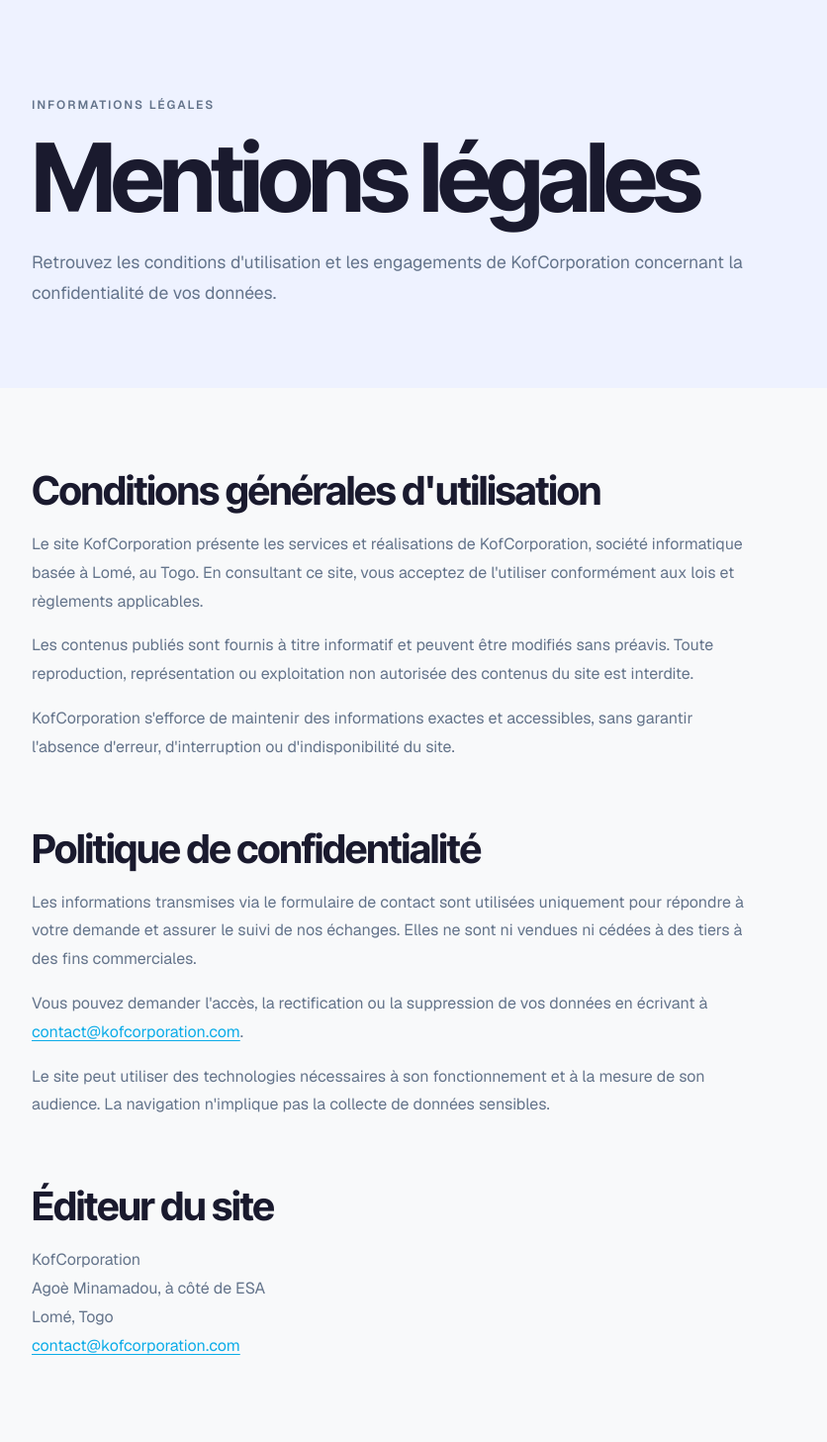
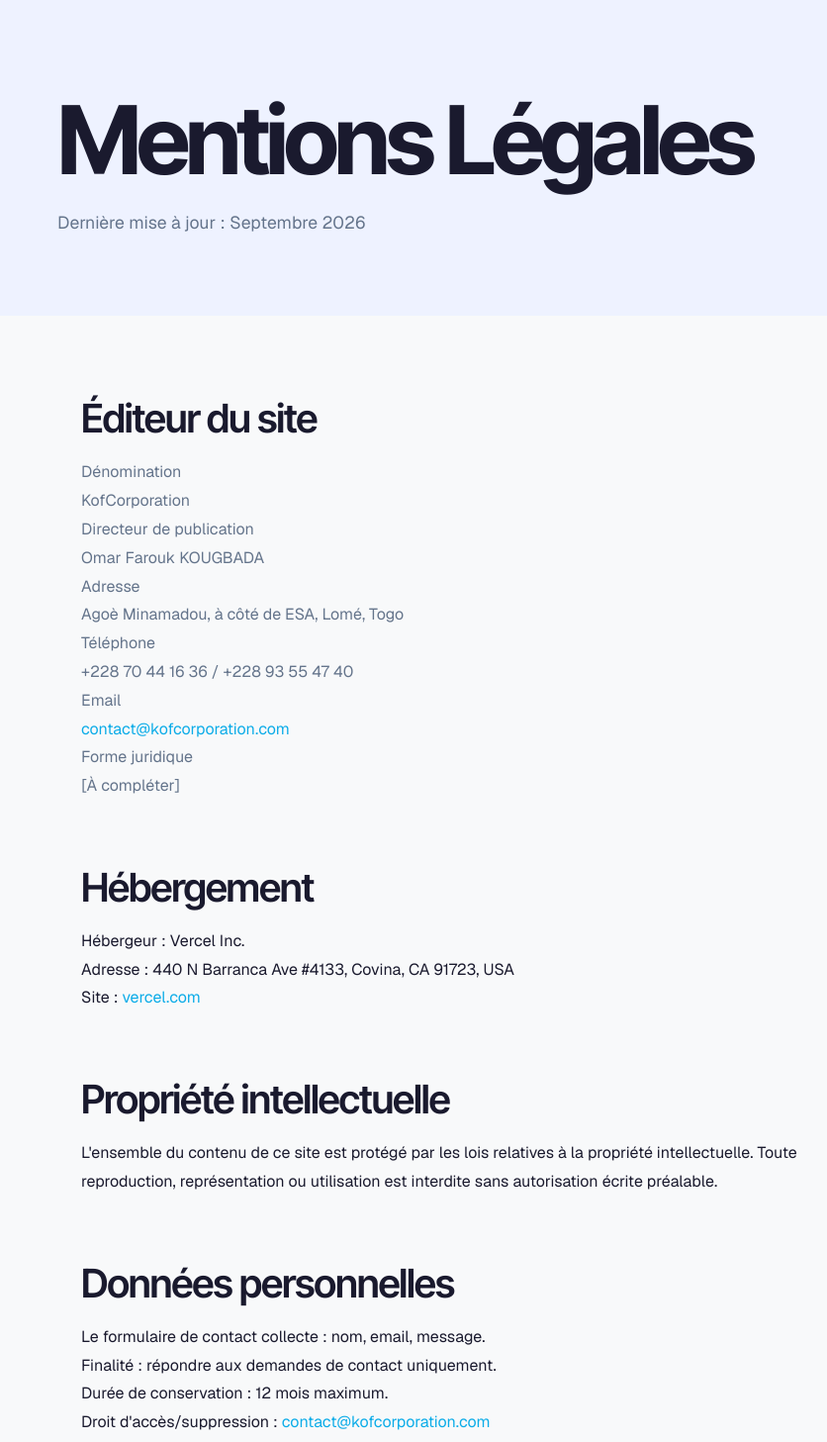
Before and after one commit to Godwin-creator/kofcorporation-website, a Next.js app: page /mentions-legales in a window 1280 px wide. Shown: the part 80-1537 px from the top of the page at 99% size, without its empty margins (182-1018 px from the left). Built offline with nearby package versions, Linux system fonts and the light colour scheme.

Commit message:
feat: refactor mentions légales page and add NotFound component

```diff
--- a/src/app/mentions-legales/mentions-legales.css
+++ /dev/null
@@ -1,94 +0,0 @@
-.legal-page {
-  min-height: 100vh;
-  background: var(--color-bg);
-  color: var(--color-text);
-}
-
-.legal-page__container {
-  width: 100%;
-  max-width: 900px;
-  margin: 0 auto;
-  padding: 0 1.5rem;
-}
-
-.legal-page__hero {
-  background: var(--color-surface-alt);
-}
-
-.legal-page__hero .legal-page__container {
-  padding-top: 7rem;
-  padding-bottom: 5rem;
-}
-
-.legal-page__eyebrow {
-  margin-bottom: 1rem;
-  color: var(--color-accent);
-  font-size: 0.75rem;
-  font-weight: 600;
-  letter-spacing: 0.16em;
-  text-transform: uppercase;
-}
-
-.legal-page h1,
-.legal-page h2 {
-  color: var(--color-text);
-  font-family: var(--font-heading);
-}
-
-.legal-page h1 {
-  font-size: clamp(2.75rem, 8vw, 6rem);
-  letter-spacing: -0.05em;
-  line-height: 0.95;
-}
-
-.legal-page__intro {
-  max-width: 620px;
-  margin-top: 1.5rem;
-  color: var(--color-text-muted);
-  font-size: 1.1rem;
-}
-
-.legal-page__content {
-  padding-top: 5rem;
-  padding-bottom: 6rem;
-}
-
-.legal-page__content section + section {
-  margin-top: 4rem;
-}
-
-.legal-page h2 {
-  margin-bottom: 1rem;
-  font-size: clamp(1.75rem, 4vw, 2.5rem);
-  letter-spacing: -0.03em;
-}
-
-.legal-page p,
-.legal-page address {
-  max-width: 720px;
-  color: var(--color-text-muted);
-  font-style: normal;
-  line-height: 1.8;
-}
-
-.legal-page p + p {
-  margin-top: 1rem;
-}
-
-.legal-page a {
-  color: var(--color-accent);
-  text-decoration: underline;
-  text-underline-offset: 0.2em;
-}
-
-@media (max-width: 640px) {
-  .legal-page__hero .legal-page__container {
-    padding-top: 5rem;
-    padding-bottom: 4rem;
-  }
-
-  .legal-page__content {
-    padding-top: 4rem;
-    padding-bottom: 4rem;
-  }
-}
--- a/src/app/mentions-legales/page.tsx
+++ b/src/app/mentions-legales/page.tsx
@@ -1,5 +1,5 @@
 import type { Metadata } from "next";
-import "./mentions-legales.css";
+import Link from "next/link";
 
 export const metadata: Metadata = {
   title: "Mentions légales — KofCorporation",
@@ -7,79 +7,132 @@ export const metadata: Metadata = {
     "Mentions légales, conditions générales d'utilisation et politique de confidentialité de KofCorporation.",
 };
 
+const sectionTitleStyle = {
+  margin: "0 0 1rem",
+  fontFamily: "var(--font-heading)",
+  fontSize: "clamp(1.75rem, 4vw, 2.5rem)",
+  fontWeight: 600,
+  letterSpacing: "-0.03em",
+  lineHeight: 1.2,
+};
+
 export default function MentionsLegalesPage() {
   return (
-    <main className="legal-page">
-      <header className="legal-page__hero">
-        <div className="legal-page__container">
-          <p className="legal-page__eyebrow">Informations légales</p>
-          <h1>Mentions légales</h1>
-          <p className="legal-page__intro">
-            Retrouvez les conditions d&apos;utilisation et les engagements de
-            KofCorporation concernant la confidentialité de vos données.
+    <div style={{ color: "var(--color-text)" }}>
+      <header
+        style={{
+          padding: "7rem 1.5rem 5rem",
+          backgroundColor: "var(--color-surface-alt)",
+        }}
+      >
+        <div style={{ maxWidth: "800px", margin: "0 auto" }}>
+          <h1
+            style={{
+              margin: 0,
+              fontFamily: "var(--font-heading)",
+              fontSize: "clamp(2.75rem, 8vw, 6rem)",
+              fontWeight: 700,
+              letterSpacing: "-0.05em",
+              lineHeight: 0.95,
+            }}
+          >
+            Mentions Légales
+          </h1>
+          <p
+            style={{
+              margin: "1.5rem 0 0",
+              color: "var(--color-text-muted)",
+              fontFamily: "var(--font-body)",
+              fontSize: "1.1rem",
+            }}
+          >
+            Dernière mise à jour : Septembre 2026
           </p>
         </div>
       </header>
 
-      <div className="legal-page__container legal-page__content">
-        <section aria-labelledby="cgu-title">
-          <h2 id="cgu-title">Conditions générales d&apos;utilisation</h2>
+      <div
+        style={{
+          maxWidth: "800px",
+          margin: "0 auto",
+          padding: "5rem 1.5rem 6rem",
+          fontFamily: "var(--font-body)",
+          lineHeight: 1.8,
+        }}
+      >
+        <section aria-labelledby="publisher-title" style={{ marginBottom: "4rem" }}>
+          <h2 id="publisher-title" style={sectionTitleStyle}>Éditeur du site</h2>
+          <dl style={{ margin: 0, color: "var(--color-text-muted)" }}>
+            <div><dt>Dénomination</dt><dd>KofCorporation</dd></div>
+            <div><dt>Directeur de publication</dt><dd>Omar Farouk KOUGBADA</dd></div>
+            <div><dt>Adresse</dt><dd>Agoè Minamadou, à côté de ESA, Lomé, Togo</dd></div>
+            <div><dt>Téléphone</dt><dd>+228 70 44 16 36 / +228 93 55 47 40</dd></div>
+            <div><dt>Email</dt><dd><a href="mailto:contact@kofcorporation.com">contact@kofcorporation.com</a></dd></div>
+            <div><dt>Forme juridique</dt><dd>[À compléter]</dd></div>
+          </dl>
+        </section>
+
+        <section aria-labelledby="hosting-title" style={{ marginBottom: "4rem" }}>
+          <h2 id="hosting-title" style={sectionTitleStyle}>Hébergement</h2>
+          <p>Hébergeur : Vercel Inc.</p>
+          <p>Adresse : 440 N Barranca Ave #4133, Covina, CA 91723, USA</p>
+          <p>Site : <a href="https://vercel.com">vercel.com</a></p>
+        </section>
+
+        <section aria-labelledby="intellectual-property-title" style={{ marginBottom: "4rem" }}>
+          <h2 id="intellectual-property-title" style={sectionTitleStyle}>Propriété intellectuelle</h2>
           <p>
-            Le site KofCorporation présente les services et réalisations de
-            KofCorporation, société informatique basée à Lomé, au Togo. En
-            consultant ce site, vous acceptez de l&apos;utiliser conformément
-            aux lois et règlements applicables.
-          </p>
-          <p>
-            Les contenus publiés sont fournis à titre informatif et peuvent
-            être modifiés sans préavis. Toute reproduction, représentation ou
-            exploitation non autorisée des contenus du site est interdite.
-          </p>
-          <p>
-            KofCorporation s&apos;efforce de maintenir des informations
-            exactes et accessibles, sans garantir l&apos;absence d&apos;erreur,
-            d&apos;interruption ou d&apos;indisponibilité du site.
+            L&apos;ensemble du contenu de ce site est protégé par les lois
+            relatives à la propriété intellectuelle. Toute reproduction,
+            représentation ou utilisation est interdite sans autorisation
+            écrite préalable.
           </p>
         </section>
 
-        <section aria-labelledby="privacy-title">
-          <h2 id="privacy-title">Politique de confidentialité</h2>
+        <section aria-labelledby="personal-data-title" style={{ marginBottom: "4rem" }}>
+          <h2 id="personal-data-title" style={sectionTitleStyle}>Données personnelles</h2>
+          <p>Le formulaire de contact collecte : nom, email, message.</p>
+          <p>Finalité : répondre aux demandes de contact uniquement.</p>
+          <p>Durée de conservation : 12 mois maximum.</p>
           <p>
-            Les informations transmises via le formulaire de contact sont
-            utilisées uniquement pour répondre à votre demande et assurer le
-            suivi de nos échanges. Elles ne sont ni vendues ni cédées à des
-            tiers à des fins commerciales.
+            Droit d&apos;accès/suppression :{" "}
+            <a href="mailto:contact@kofcorporation.com">contact@kofcorporation.com</a>
           </p>
           <p>
-            Vous pouvez demander l&apos;accès, la rectification ou la
-            suppression de vos données en écrivant à{" "}
-            <a href="mailto:contact@kofcorporation.com">
-              contact@kofcorporation.com
-            </a>
-            .
-          </p>
-          <p>
-            Le site peut utiliser des technologies nécessaires à son
-            fonctionnement et à la mesure de son audience. La navigation
-            n&apos;implique pas la collecte de données sensibles.
+            Aucun cookie traceur ou analytics tiers n&apos;est actuellement
+            utilisé sur ce site.
           </p>
         </section>
 
-        <section aria-labelledby="publisher-title">
-          <h2 id="publisher-title">Éditeur du site</h2>
-          <address>
-            KofCorporation
-            <br />
-            Agoè Minamadou, à côté de ESA
-            <br />
-            Lomé, Togo
-            <br />
-            <a href="mailto:contact@kofcorporation.com">
-              contact@kofcorporation.com
-            </a>
-          </address>
+        <section aria-labelledby="cookies-title" style={{ marginBottom: "4rem" }}>
+          <h2 id="cookies-title" style={sectionTitleStyle}>Cookies</h2>
+          <p>
+            Un seul cookie technique : localStorage &quot;theme&quot;
+            (préférence clair/sombre). Pas de cookie publicitaire ni analytique.
+          </p>
         </section>
+
+        <section aria-labelledby="contact-title">
+          <h2 id="contact-title" style={sectionTitleStyle}>Contact</h2>
+          <p>
+            Pour toute question :{" "}
+            <a href="mailto:contact@kofcorporation.com">contact@kofcorporation.com</a>
+          </p>
+        </section>
+
+        <Link
+          href="/"
+          style={{
+            display: "inline-block",
+            marginTop: "4rem",
+            color: "var(--color-accent)",
+            textDecoration: "underline",
+            textUnderlineOffset: "0.2em",
+          }}
+        >
+          Retour à l&apos;accueil
+        </Link>
       </div>
-    </main>
+    </div>
   );
 }
--- a/src/components/Footer.tsx
+++ b/src/components/Footer.tsx
@@ -91,7 +91,12 @@ export default function Footer() {
                 </Link>
               </li>
               <li>
-                <Link href="/services/formations" className="footer__link">
+                <Link
+                  href="https://academy.kofcorporation.com/"
+                  className="footer__link"
+                  target="_blank"
+                  rel="noopener noreferrer"
+                >
                   Formations (Academy)
                 </Link>
               </li>
```
Also changed, not shown: src/app/not-found.tsx (added, +116 -0 lines), src/components/pages/ServicesPage.tsx (+7 -2 lines).
